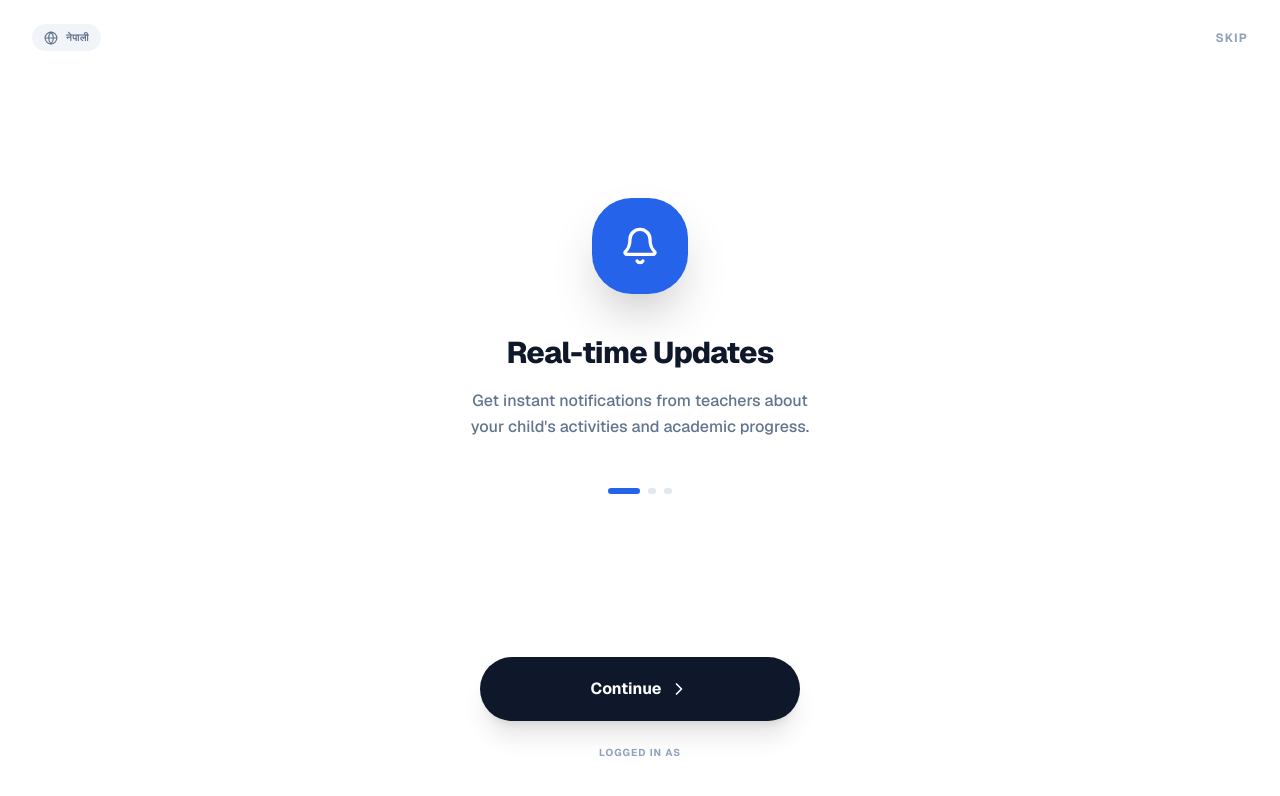
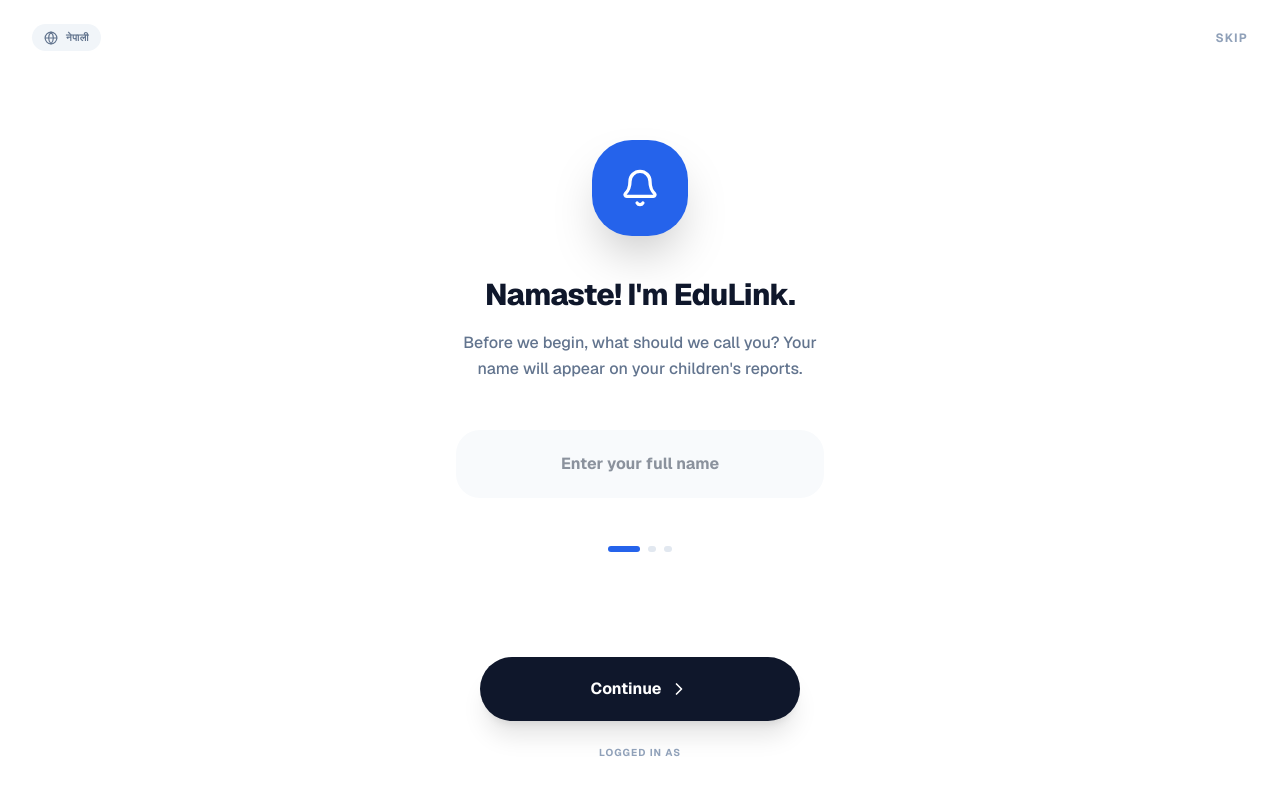
Before and after one commit to singhatamang123/Edu_link, a Next.js app: page /welcome in a window 1280 px wide. Shown: the top 796 px of the page. Built offline with nearby package versions, Linux system fonts and the light colour scheme.

Commit message:
Feature: Added name personalization during onboarding for parents

```diff
--- a/app/welcome/page.tsx
+++ b/app/welcome/page.tsx
@@ -42,10 +42,15 @@
 
 export default function WelcomePage() {
   const router = useRouter();
-  const { completeOnboarding, currentUser, setLanguage, language } = useAppStore();
+  const { completeOnboarding, currentUser, setLanguage, language, updateProfile } = useAppStore();
   const [currentSlide, setCurrentSlide] = useState(0);
+  const [parentName, setParentName] = useState(currentUser?.name || '');
 
   const handleNext = () => {
+    if (currentSlide === 0 && parentName.trim()) {
+      updateProfile(parentName);
+    }
+
     if (currentSlide < slides.length - 1) {
       setCurrentSlide(prev => prev + 1);
     } else {
@@ -81,10 +86,10 @@
             animate={{ opacity: 1, x: 0 }}
             exit={{ opacity: 0, x: -50 }}
             transition={{ duration: 0.4 }}
-            className="space-y-10"
+            className="space-y-10 w-full"
           >
             <div className={cn(
-              "w-24 h-24 rounded-[2.5rem] flex items-center justify-center text-white mx-auto shadow-2xl",
+              "w-24 h-24 rounded-[2.5rem] flex items-center justify-center text-white mx-auto shadow-2xl transition-all",
               slides[currentSlide].color
             )}>
               {React.createElement(slides[currentSlide].icon, { className: "w-10 h-10" })}
@@ -92,11 +97,29 @@
 
             <div className="space-y-4">
               <h1 className="text-3xl font-extrabold text-slate-900 tracking-tight leading-tight">
-                {slides[currentSlide].title}
+                {currentSlide === 0 ? `Namaste! I'm EduLink.` : slides[currentSlide].title}
               </h1>
               <p className="text-slate-500 font-medium leading-relaxed">
-                {slides[currentSlide].description}
+                {currentSlide === 0
+                  ? "Before we begin, what should we call you? Your name will appear on your children's reports."
+                  : slides[currentSlide].description}
               </p>
+
+              {currentSlide === 0 && (
+                <motion.div
+                  initial={{ opacity: 0, y: 10 }}
+                  animate={{ opacity: 1, y: 0 }}
+                  className="mt-8 pt-4"
+                >
+                  <input
+                    type="text"
+                    value={parentName}
+                    onChange={(e) => setParentName(e.target.value)}
+                    placeholder="Enter your full name"
+                    className="w-full px-6 py-5 bg-slate-50 border-2 border-transparent rounded-3xl focus:bg-white focus:border-parent focus:outline-none font-bold text-slate-800 text-center transition-all"
+                  />
+                </motion.div>
+              )}
             </div>
           </motion.div>
         </AnimatePresence>
--- a/lib/store.ts
+++ b/lib/store.ts
@@ -56,6 +56,7 @@
   login: (phone: string, role: 'parent' | 'teacher') => boolean;
   logout: () => void;
   completeOnboarding: () => void;
+  updateProfile: (name: string) => void;
   setUserRole: (role: 'parent' | 'teacher') => void;
   setLanguage: (lang: 'en' | 'ne') => void;
   addUpdate: (update: Update) => void;
@@ -97,6 +98,13 @@
       logout: () => set({ isLoggedIn: false, currentUser: null }),
 
       completeOnboarding: () => set({ hasCompletedOnboarding: true }),
+
+      updateProfile: (name) => set((state) => {
+        if (!state.currentUser) return state;
+        return {
+          currentUser: { ...state.currentUser, name }
+        };
+      }),
 
       setUserRole: (role) => set({ userRole: role }),
 
```
